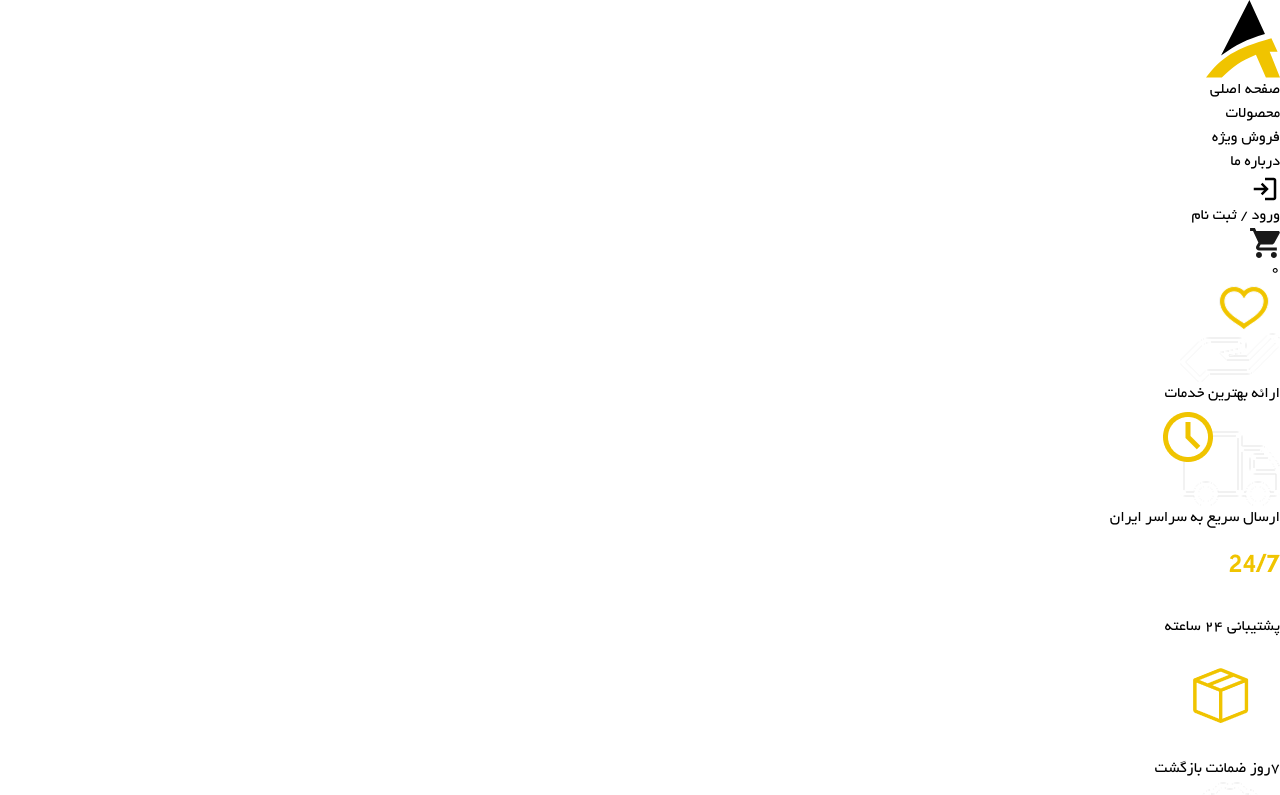
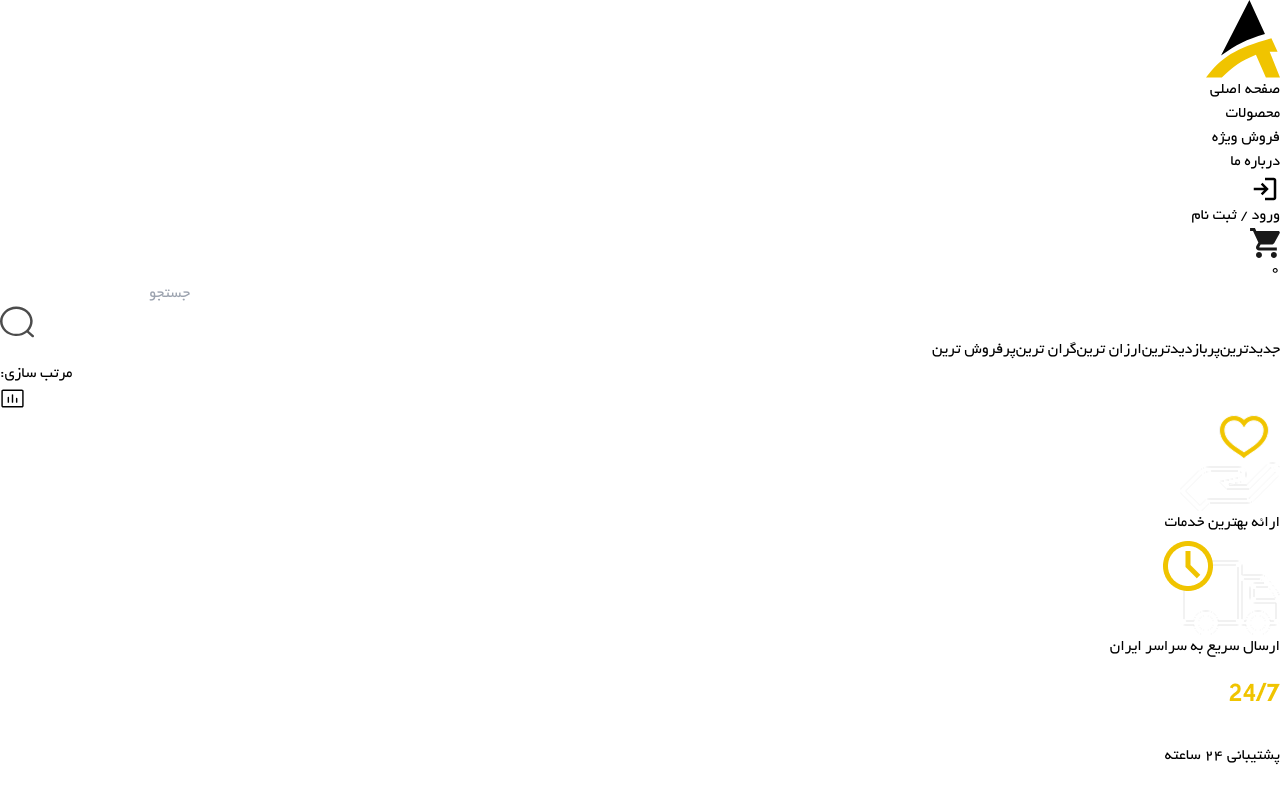
Before and after one commit to Iman-khodamoradiany/ShopingSite, a React (Vite) app: page /Products in a window 1280 px wide. Shown: the top 795 px of the page. Built offline with nearby package versions, Linux system fonts and the light colour scheme.

Commit message:
Creating a search section for products and their categories

```diff
--- a/src/App.jsx
+++ b/src/App.jsx
@@ -2,12 +2,14 @@ import './App.css'
 import { Route, Routes } from 'react-router-dom'
 import Layout from './Component/Partial/Layout'
 import HomePage from './Component/Ui/Page/HomePage/HomePage'
+import ProductsPage from './Component/Ui/Page/ProductsPage/ProductsPage'
 
 function App() {
   return (
     <Layout>
       <Routes>
         <Route path='/' element={<HomePage />} />
+        <Route path='/Products' element={<ProductsPage />} />
       </Routes>
     </Layout>
   )
--- a/src/Component/Partial/Layout.jsx
+++ b/src/Component/Partial/Layout.jsx
@@ -4,7 +4,7 @@ import Header from "../Ui/Organims/Header/Header"
 const Layout = ({ children }) => {
     return (
         <div>
-            <header className="w-full">
+            <header className="w-full shadow-xl">
                 <Header />
             </header>
             <main>
--- a/src/Component/Ui/Atom/Icon/Icon.jsx
+++ b/src/Component/Ui/Atom/Icon/Icon.jsx
@@ -60,6 +60,12 @@ function Icon({ icons }) {
                     </clipPath>
                 </defs>
             </svg>
+        case 'statistics':
+            return <svg width="25" height="25" viewBox="0 0 35 35" fill="none" xmlns="http://www.w3.org/2000/svg">
+                <path d="M30.6251 5.83334H4.37508C3.98831 5.83334 3.61737 5.98699 3.34388 6.26048C3.07039 6.53397 2.91675 6.9049 2.91675 7.29168V27.7083C2.91675 28.0951 3.07039 28.4661 3.34388 28.7395C3.61737 29.013 3.98831 29.1667 4.37508 29.1667H30.6251C31.0119 29.1667 31.3828 29.013 31.6563 28.7395C31.9298 28.4661 32.0834 28.0951 32.0834 27.7083V7.29168C32.0834 6.9049 31.9298 6.53397 31.6563 6.26048C31.3828 5.98699 31.0119 5.83334 30.6251 5.83334Z" stroke="black" stroke-width="2" />
+                <path d="M17.5001 12.3958V22.6042M23.3334 17.5V22.6042M11.6667 16.0417V22.6042" stroke="black" stroke-width="2" stroke-linecap="round" />
+            </svg>
+
 
 
 
--- /dev/null
+++ b/src/Component/Ui/Molucols/CateGoryFilterProductPage/CateGoryFilterProductPage.jsx
@@ -0,0 +1,32 @@
+import { useState } from "react";
+import { CateGoryFilter } from "../../../../core/Constans/CateGoryFilter";
+import Button from "../../Atom/Button/Button";
+import Icon from "../../Atom/Icon/Icon";
+import Text from "../../Atom/Text/Test";
+
+function CateGoryFilterProductPage() {
+    const [active, setActive] = useState()
+
+    const HandelButton = (index) => {
+        setActive(index)
+    }
+
+    return (
+        <div className="w-full flex justify-end items-center border-b pb-3 border-[#00000066] gap-3 mt-10">
+            <div className="flex justify-center items-center gap-6" dir="rtl">
+                {CateGoryFilter.map((item, index) => (
+                    <Button
+                        onClick={() => HandelButton(index)}
+                        onBlur={() => setActive('')}
+                        className={`font-[vazirmatn] ${active === index ? 'text-[#F0C400]' : ''}`}>{item.title}</Button>
+                ))}
+            </div>
+            <div className="flex justify-center items-center gap-5 text-[1.1vw]">
+                <Text className={'font-[vazirmatn]'}>:مرتب سازی</Text>
+                <Icon icons={'statistics'} />
+            </div>
+        </div>
+    )
+}
+
+export default CateGoryFilterProductPage
--- /dev/null
+++ b/src/Component/Ui/Molucols/SearchBarProductPage/SearchBarProductPage.jsx
@@ -0,0 +1,17 @@
+import Icon from "../../Atom/Icon/Icon";
+import Input from "../../Atom/Input/Input";
+
+function SearchBarProductPage() {
+    return (
+        <div className="w-full flex justify-center items-center">
+            <div className="flex justify-center items-center relative w-full bg-[#0000001F] h-[70px] rounded-md">
+                <Input placeholder={'جستجو'} className={'w-[100%] left-0 h-[70px] absolute px-20 bg-transparent outline-none text-[1.3vw]'} dir={'rtl'} />
+                <div className="absolute right-8">
+                    <Icon icons={'Search'} />
+                </div>
+            </div>
+        </div>
+    )
+}
+
+export default SearchBarProductPage
--- /dev/null
+++ b/src/Component/Ui/Page/ProductsPage/ProductsPage.jsx
@@ -0,0 +1,20 @@
+import { CateGoryFilter } from "../../../../core/Constans/CateGoryFilter"
+import Button from "../../Atom/Button/Button"
+import Icon from "../../Atom/Icon/Icon"
+import Input from "../../Atom/Input/Input"
+import Text from "../../Atom/Text/Test"
+import CateGoryFilterProductPage from "../../Molucols/CateGoryFilterProductPage/CateGoryFilterProductPage"
+import SearchBarProductPage from "../../Molucols/SearchBarProductPage/SearchBarProductPage"
+
+function ProductsPage() {
+    return (
+        <div className="w-[80%] flex justify-center items-center flex-col mx-auto py-10">
+            <SearchBarProductPage />
+            <CateGoryFilterProductPage />
+            <div></div>
+            <div></div>
+        </div>
+    )
+}
+
+export default ProductsPage
--- /dev/null
+++ b/src/core/Constans/CateGoryFilter.js
@@ -0,0 +1,7 @@
+export const CateGoryFilter = [
+    { id: 1, title: 'جدیدترین' },
+    { id: 2, title: 'پربازدیدترین' },
+    { id: 3, title: 'ارزان ترین' },
+    { id: 4, title: 'گران ترین' },
+    { id: 5, title: 'پرفروش ترین' },
+]
```
